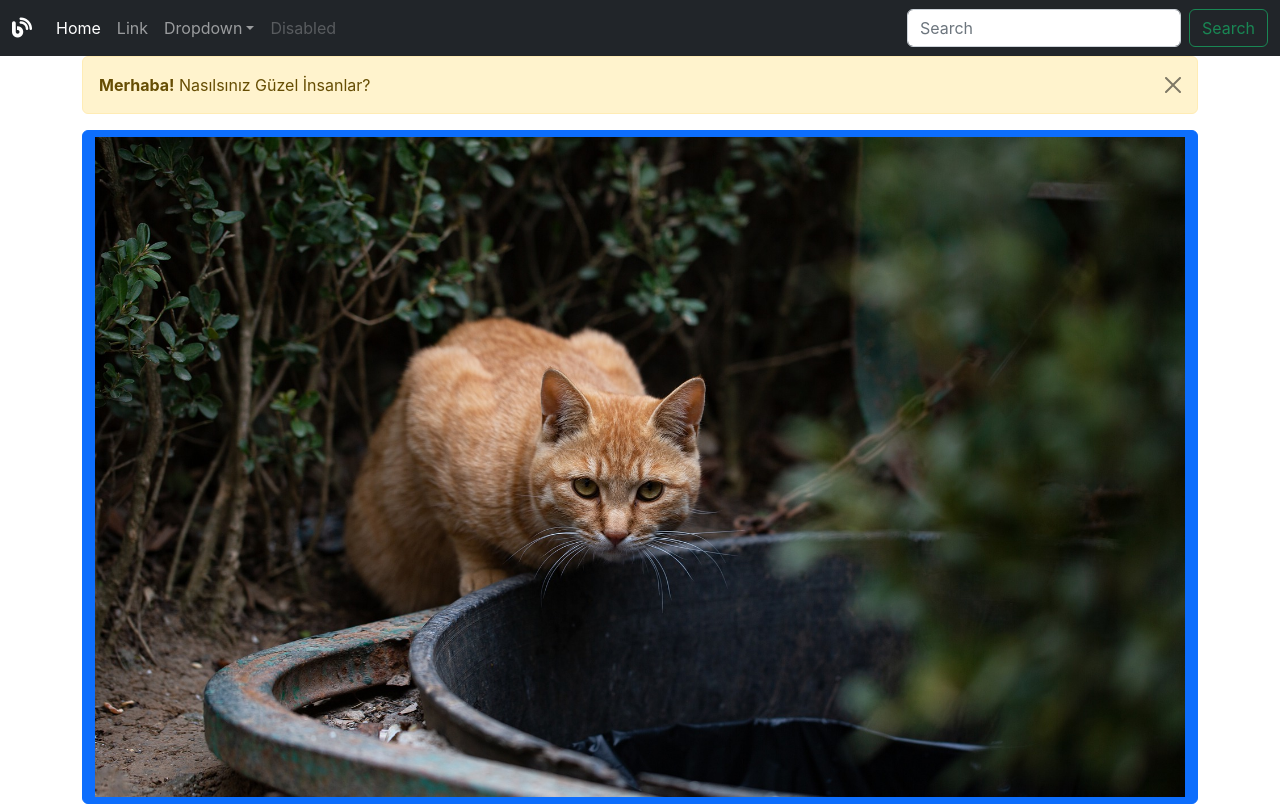
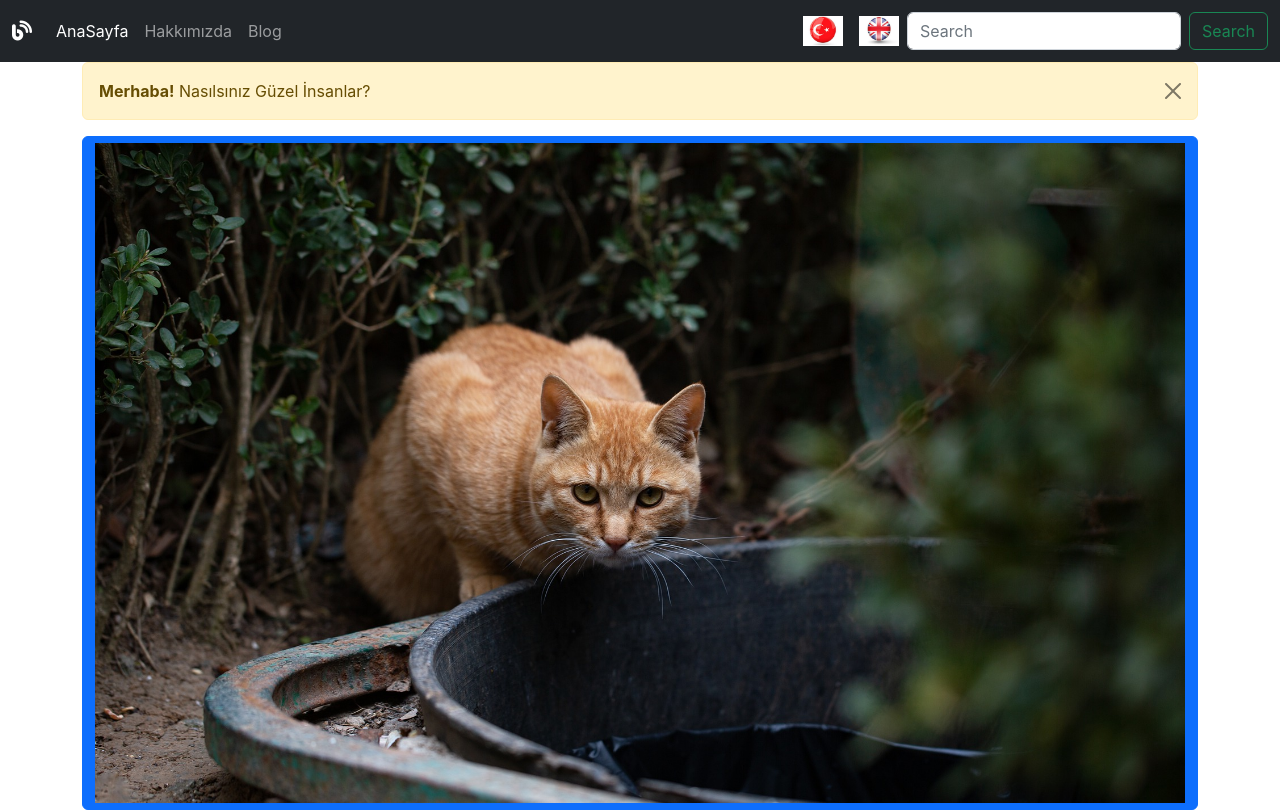
Before and after one commit to AbdulhakimKaya/react_blog_ecodation, a React (Create React App) app: page / in a window 1280 px wide. Shown: the top 812 px of the page. Built offline with nearby package versions, Linux system fonts and the light colour scheme.

Commit message:
i18n language

```diff
--- a/src/components/Header.jsx
+++ b/src/components/Header.jsx
@@ -1,5 +1,6 @@
 import React, {Component} from 'react';
 import {withTranslation} from "react-i18next";
+import OtherLanguageReusability from "../internationalization/OtherLanguageReusability";
 
 class Header extends Component {
     // display name
@@ -13,12 +14,13 @@ class Header extends Component {
     }
 
     render() {
+        const {logo, t} = this.props
         return (
             <React.Fragment>
                 <nav className="navbar navbar-expand-lg navbar-dark bg-dark">
                     <div className="container-fluid">
                         <a className="navbar-brand" href="#">
-                            <i className={this.props.logo}></i>
+                            <i className={logo}></i>
                         </a>
                         <button
                             className="navbar-toggler"
@@ -35,49 +37,52 @@ class Header extends Component {
                             <ul className="navbar-nav me-auto mb-2 mb-lg-0">
                                 <li className="nav-item">
                                     <a className="nav-link active" aria-current="page" href="#">
-                                        Home
+                                        {t('homepage')}
                                     </a>
                                 </li>
                                 <li className="nav-item">
                                     <a className="nav-link" href="#">
-                                        Link
+                                        {t('about')}
                                     </a>
                                 </li>
-                                <li className="nav-item dropdown">
-                                    <a
-                                        className="nav-link dropdown-toggle"
-                                        href="#"
-                                        role="button"
-                                        data-bs-toggle="dropdown"
-                                        aria-expanded="false"
-                                    >
-                                        Dropdown
+                                <li className="nav-item">
+                                    <a className="nav-link" href="#">
+                                        {t('blog')}
                                     </a>
-                                    <ul className="dropdown-menu">
-                                        <li>
-                                            <a className="dropdown-item" href="#">
-                                                Action
-                                            </a>
-                                        </li>
-                                        <li>
-                                            <a className="dropdown-item" href="#">
-                                                Another action
-                                            </a>
-                                        </li>
-                                        <li>
-                                            <hr className="dropdown-divider"/>
-                                        </li>
-                                        <li>
-                                            <a className="dropdown-item" href="#">
-                                                Something else here
-                                            </a>
-                                        </li>
-                                    </ul>
                                 </li>
-                                <li className="nav-item">
-                                    <a className="nav-link disabled">Disabled</a>
-                                </li>
+                                {/*<li className="nav-item dropdown">*/}
+                                {/*    <a*/}
+                                {/*        className="nav-link dropdown-toggle"*/}
+                                {/*        href="#"*/}
+                                {/*        role="button"*/}
+                                {/*        data-bs-toggle="dropdown"*/}
+                                {/*        aria-expanded="false"*/}
+                                {/*    >*/}
+                                {/*        Dropdown*/}
+                                {/*    </a>*/}
+                                {/*    <ul className="dropdown-menu">*/}
+                                {/*        <li>*/}
+                                {/*            <a className="dropdown-item" href="#">*/}
+                                {/*                Action*/}
+                                {/*            </a>*/}
+                                {/*        </li>*/}
+                                {/*        <li>*/}
+                                {/*            <a className="dropdown-item" href="#">*/}
+                                {/*                Another action*/}
+                                {/*            </a>*/}
+                                {/*        </li>*/}
+                                {/*        <li>*/}
+                                {/*            <hr className="dropdown-divider"/>*/}
+                                {/*        </li>*/}
+                                {/*        <li>*/}
+                                {/*            <a className="dropdown-item" href="#">*/}
+                                {/*                Something else here*/}
+                                {/*            </a>*/}
+                                {/*        </li>*/}
+                                {/*    </ul>*/}
+                                {/*</li>*/}
                             </ul>
+                            <OtherLanguageReusability/>
                             <form className="d-flex" role="search">
                                 <input
                                     className="form-control me-2"
--- a/src/internationalization/OtherLanguageReusability.jsx
+++ b/src/internationalization/OtherLanguageReusability.jsx
@@ -2,6 +2,9 @@ import React from 'react';
 import {Link} from "react-router-dom";
 import {withTranslation} from "react-i18next";
 import OtherLanguageService from "./OtherLanguageService";
+
+import tr from "../assets/flags/tr.jpg"
+import en from "../assets/flags/en.jpg"
 
 function OtherLanguageReusability(props) {
     const internationalizationService = (languageButtonTrigger) => {
@@ -12,15 +15,15 @@ function OtherLanguageReusability(props) {
 
     return (
         <React.Fragment>
-            <ul className={"list-group list-group-numbered"}>
-                <li className={"list-group-item active"}>
-                    <Link className={"btn btn-primary"} onClick={() => internationalizationService('tr')}>
-                        <img src="../assets/flags/tr.jpg" alt=""/>
+            <ul className={"navbar-nav"}>
+                <li className={"nav-item active"}>
+                    <Link className={"nav-link"} onClick={() => internationalizationService('tr')}>
+                        <img src={tr} alt="" width={40}/>
                     </Link>
                 </li>
-                <li className={"list-group-item"}>
-                    <Link className={"btn btn-primary"} onClick={() => internationalizationService('en')}>
-                        <img src="../assets/flags/en.jpg" alt=""/>
+                <li className={"nav-item"}>
+                    <Link className={"nav-link"} onClick={() => internationalizationService('en')}>
+                        <img src={en} alt="" width={40}/>
                     </Link>
                 </li>
             </ul>
```
